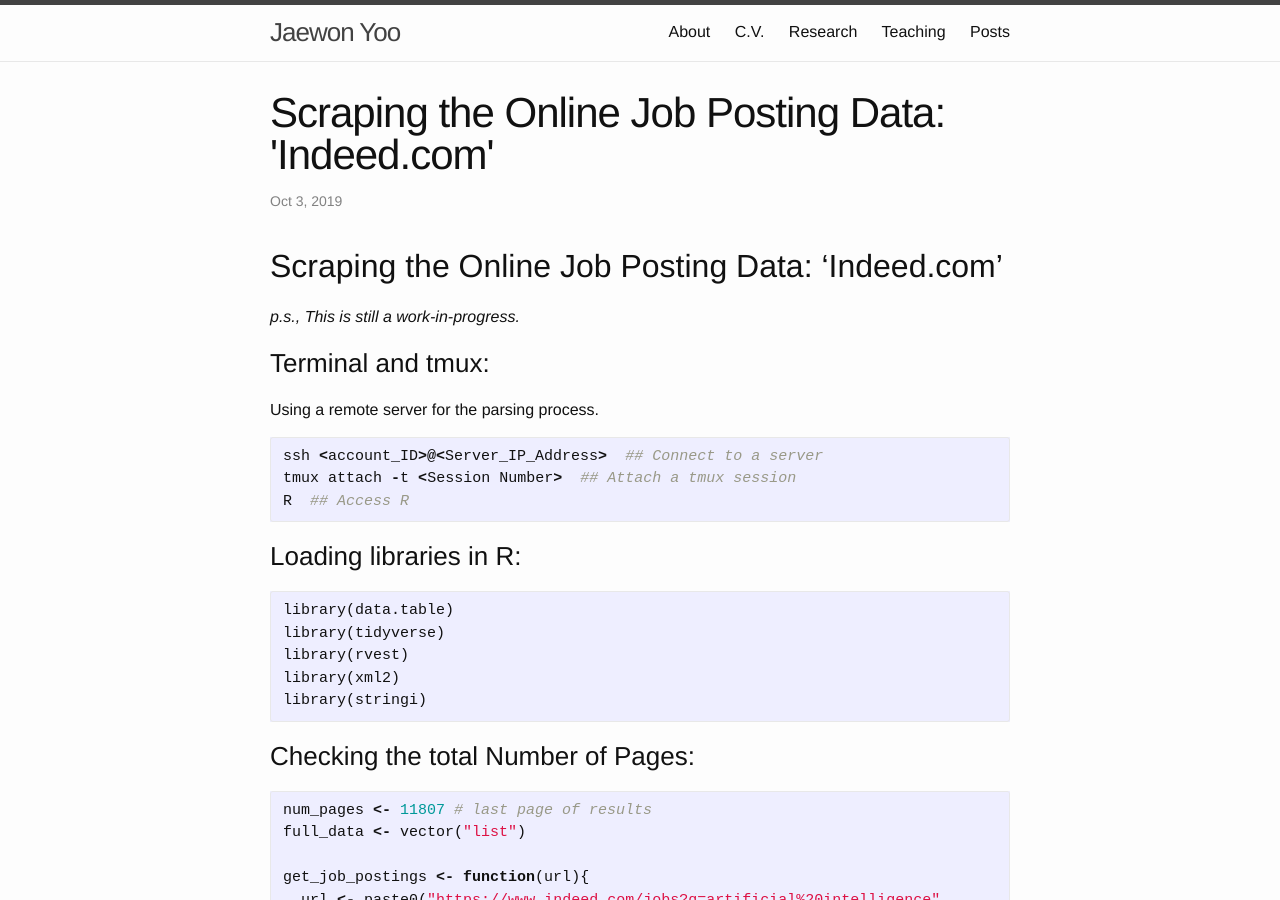
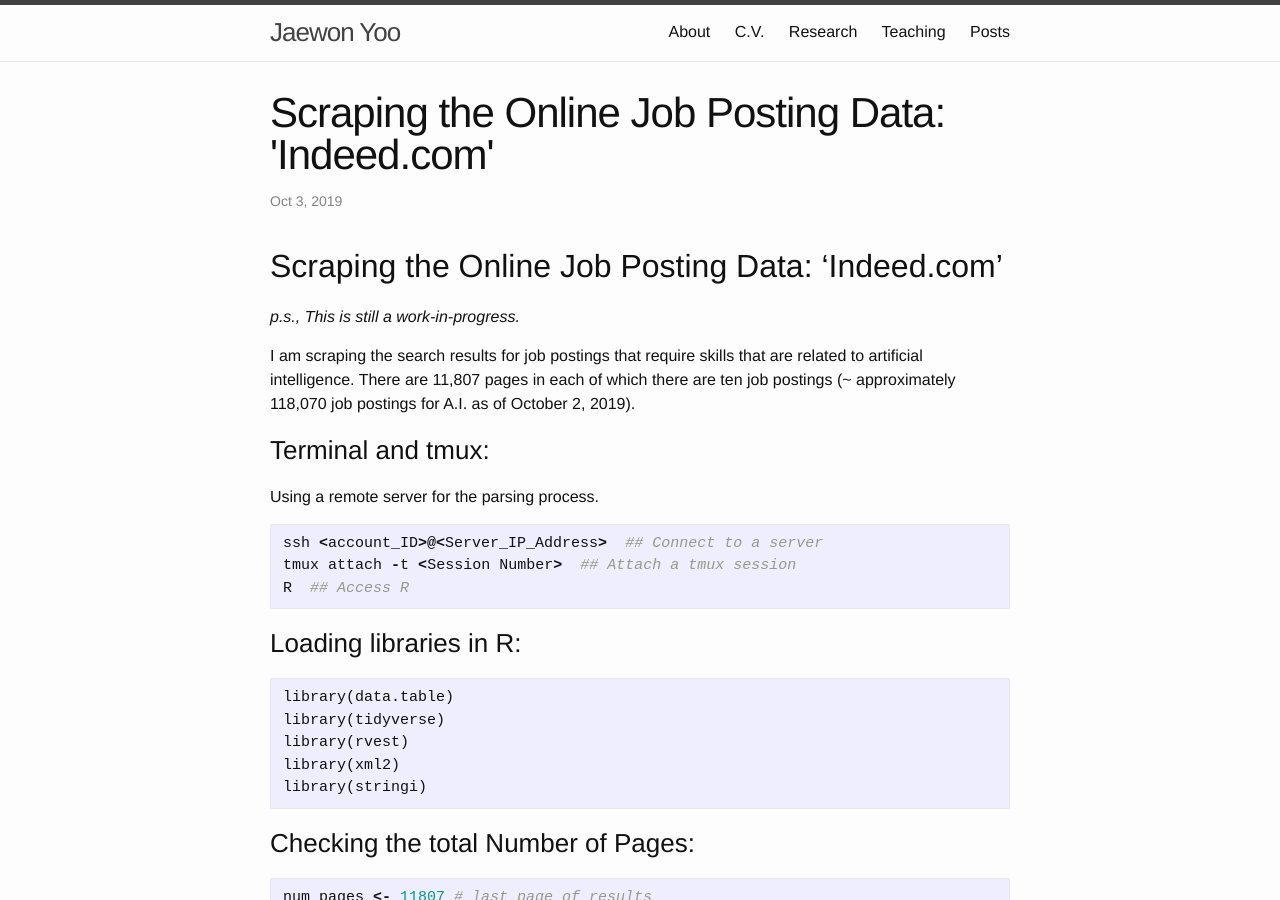
Before and after one commit to j1yoo/j1yoo.github.io, a Jekyll site: the page built from _posts/2019-10-03-scraping-online-job-posting-data.md, in a window 1280 px wide and 900 px high. Built offline with Jekyll 4.4.1, drawn with Linux system fonts in a browser that asks for light colours.

Commit message:
Update 2019-10-03-scraping-online-job-posting-data.md

```diff
--- a/_posts/2019-10-03-scraping-online-job-posting-data.md
+++ b/_posts/2019-10-03-scraping-online-job-posting-data.md
@@ -7,6 +7,8 @@
 
 ## Scraping the Online Job Posting Data: 'Indeed.com'
 _p.s., This is still a work-in-progress._
+
+I am scraping the search results for job postings that require skills that are related to artificial intelligence. There are 11,807 pages in each of which there are ten job postings (~ approximately 118,070 job postings for A.I. as of October 2, 2019).
 
 ### Terminal and tmux:
 Using a remote server for the parsing process.
```
